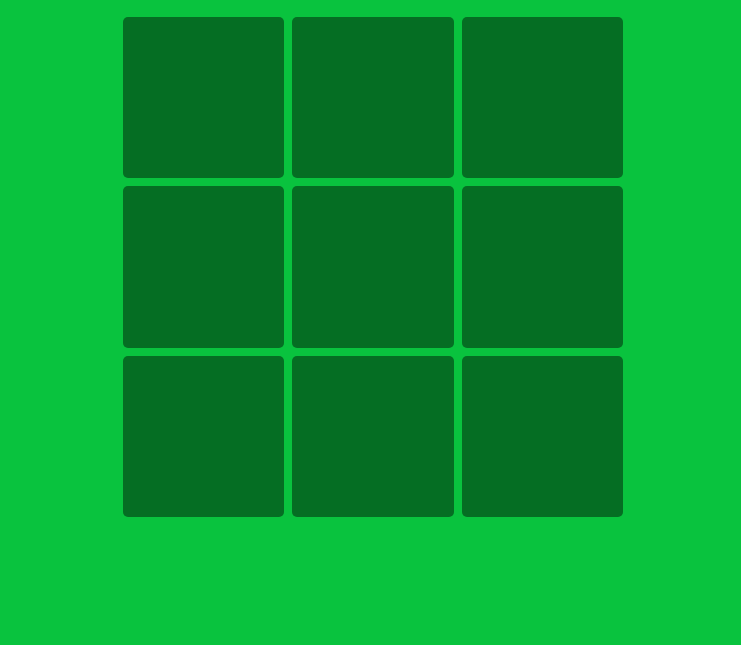
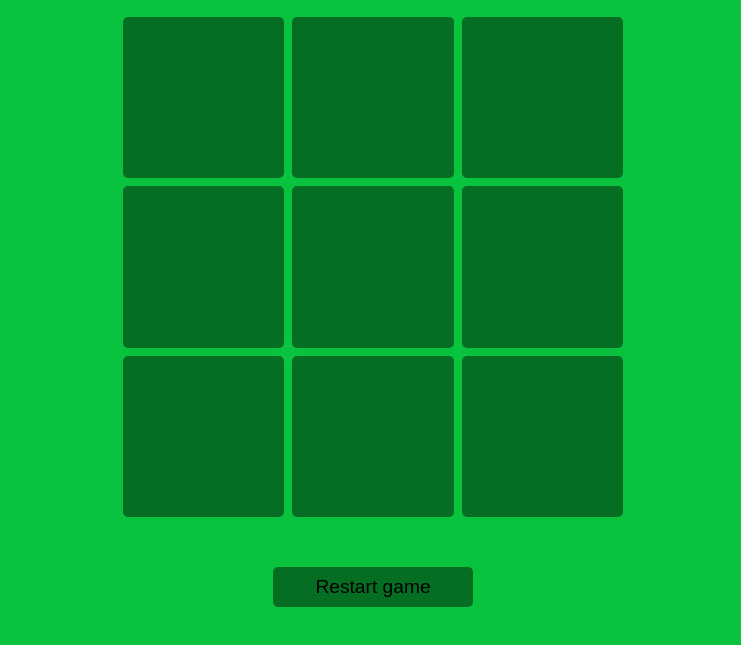
Before and after one commit to rychersky/tic-tac-toe, a plain HTML site: page index.html in a window 1280 px wide. Shown: the part 207-852 px from the top of the page, without its empty margins (267-1008 px from the left). Before the commit the page ends 800 px from the top, so only its background shows below. Drawn offline with Linux system fonts and the light colour scheme; a web font is replaced by a local one.

Commit message:
quick and easy restart button

```diff
--- a/index.html
+++ b/index.html
@@ -18,6 +18,8 @@
   <p class="disabled" id="tieText">It's a tie!</p>
 
   <div id="gameBoard"></div>
+
+  <button id="restart">Restart game</button>
 </body>
 
 </html>
--- a/main.css
+++ b/main.css
@@ -90,3 +90,21 @@ p {
   left: 50%;
   transform: translate(-50%, -50%);
 }
+
+/* restart button */
+
+#restart {
+  font-size: 1.2rem;
+  display: block;
+  margin: 50px auto;
+  width: 200px;
+  height: 40px;
+  border-radius: 5px;
+  background-color: #056e23;
+  border: none;
+}
+
+#restart:hover {
+  background-color: #034917;
+  cursor: pointer;
+}
--- a/main.js
+++ b/main.js
@@ -65,3 +65,6 @@ function player(mark) {
   const tilesPlayed = [];
   return {mark, tilesPlayed};
 }
+
+document.querySelector('#restart')
+  .addEventListener('click', () => window.location.reload());
```
